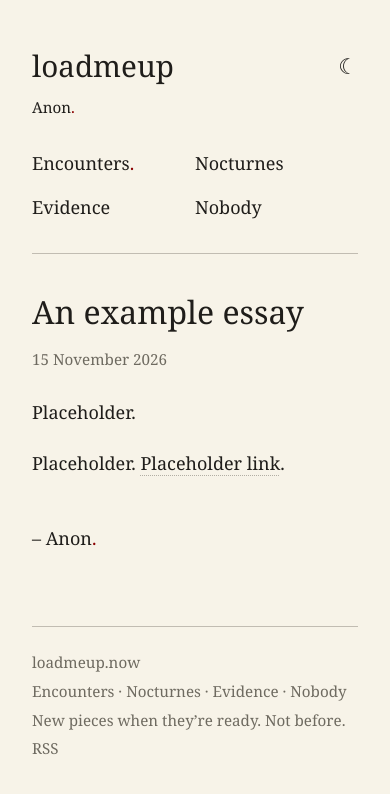
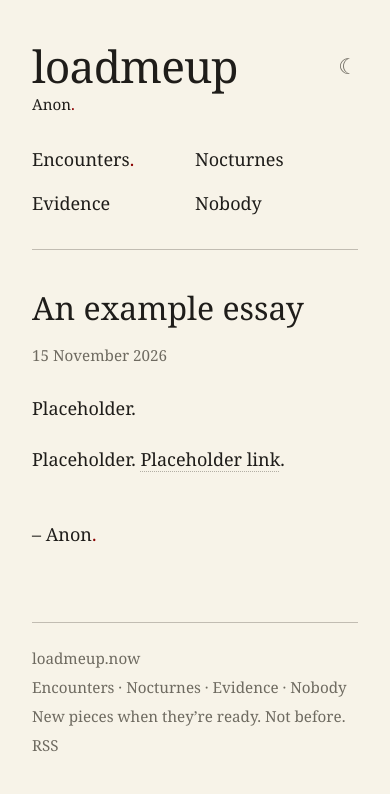
Before and after one commit to load-me-up/load-me-up, a plain HTML site: page encounters/an-example-essay.html in a window 390 px wide. Drawn offline with Linux system fonts and the light colour scheme; a web font is replaced by a local one.

Commit message:
Polish the masthead, toggle and mobile footer
Co-authored-by: load-me-up <load-me-up@users.noreply.github.com>

```diff
--- a/encounters/an-example-essay.html
+++ b/encounters/an-example-essay.html
@@ -2,7 +2,7 @@
 <html lang="en-GB">
 <head>
   <meta charset="utf-8">
-  <meta name="viewport" content="width=device-width, initial-scale=1">
+  <meta name="viewport" content="width=device-width, initial-scale=1, viewport-fit=cover">
   <meta name="format-detection" content="email=no, telephone=no, address=no">
   <title>An example essay</title>
   <meta name="color-scheme" content="light dark">
--- a/style.css
+++ b/style.css
@@ -302,18 +302,28 @@ main,
   so the page reads: top rule, body, bottom rule.
 */
 .site-header {
+  display: grid;
+  grid-template-columns: 1fr auto;
+  align-items: center;
+  column-gap: 1rem;
   padding-top: clamp(2.75rem, 8vw, 5.5rem);
   padding-bottom: 1.75rem;
   margin-bottom: 3rem;
   border-bottom: 1px solid color-mix(in srgb, var(--grey) 40%, transparent);
 }
 
+/*
+  The wordmark. On the home page it is the h1, elsewhere a p;
+  the class sets the size either way. It outranks the page titles.
+*/
 .masthead {
+  grid-column: 1;
+  grid-row: 1;
   margin: 0;
-  font-size: clamp(1.85rem, 1.3rem + 1.6vw, 2.4rem);
+  font-size: clamp(2.775rem, 1.95rem + 2.4vw, 3.6rem);
   font-weight: 400;
-  letter-spacing: 0;
-  line-height: 1.1;
+  letter-spacing: -0.02em;
+  line-height: 1;
   text-transform: none;
 }
 
@@ -333,17 +343,21 @@ main,
 }
 
 .strapline {
-  margin: 0.45rem 0 1.85rem;
+  grid-column: 1 / -1;
+  grid-row: 2;
+  margin: 0.2rem 0 1.85rem;
   color: var(--ink);
   font-size: 0.95rem;
 }
 
+/* The nav and the toggle are placed in the header's grid directly. */
 .site-tools {
-  display: flex;
-  flex-wrap: wrap;
-  align-items: baseline;
-  justify-content: space-between;
-  gap: 0.75rem 1.5rem;
+  display: contents;
+}
+
+.site-nav {
+  grid-column: 1 / -1;
+  grid-row: 3;
 }
 
 .site-nav ul {
@@ -399,16 +413,18 @@ main,
   Negative margins keep the bigger box from moving the layout.
 */
 .theme-toggle {
+  grid-column: 2;
+  grid-row: 1;
   display: inline-flex;
   align-items: center;
   justify-content: center;
   min-width: 44px;
   min-height: 44px;
-  margin: -12px -12px -12px 0;
+  margin: 0 -12px 0 0;
   padding: 0;
   border: 0;
   background: none;
-  color: var(--ink);
+  color: var(--grey);
   font-family: var(--font-body), "Segoe UI Symbol", "Apple Symbols", "Noto Sans Symbols2", "Noto Sans Symbols 2", "DejaVu Sans", serif;
   font-size: 1.35rem;
   font-weight: 400;
@@ -418,43 +434,18 @@ main,
 }
 
 /*
-  Phones. The toggle moves up beside the masthead, and the four
-  doors sit in a two-by-two grid without separators. The hidden
-  dots stay, so the current page's red dot does not shift anything.
+  Phones. The four doors sit in a two-by-two grid without
+  separators. The hidden dots stay, so the current page's red dot
+  does not shift anything.
 */
 @media (max-width: 599px) {
   .site-header {
-    display: grid;
-    grid-template-columns: 1fr auto;
-    align-items: center;
     padding-bottom: 1.5rem;
     margin-bottom: 2.5rem;
   }
 
-  .masthead {
-    grid-column: 1;
-    grid-row: 1;
-  }
-
   .strapline {
-    grid-column: 1 / -1;
-    grid-row: 2;
     margin-bottom: 1.25rem;
-  }
-
-  .site-tools {
-    display: contents;
-  }
-
-  .theme-toggle {
-    grid-column: 2;
-    grid-row: 1;
-    margin: 0 -12px 0 0;
-  }
-
-  .site-nav {
-    grid-column: 1 / -1;
-    grid-row: 3;
   }
 
   .site-nav ul {
@@ -496,11 +487,6 @@ h1 {
   letter-spacing: 0;
   line-height: 1.15;
   text-wrap: balance;
-}
-
-.masthead {
-  /* The home h1 uses this class. Keep the masthead size. */
-  font-size: clamp(1.85rem, 1.3rem + 1.6vw, 2.4rem);
 }
 
 .dateline {
@@ -768,6 +754,13 @@ hr::before {
   font-size: 0.95rem;
 }
 
+/* Clear Safari's floating address bar on phones. */
+@media (max-width: 599px) {
+  .site-footer {
+    padding-bottom: calc(5rem + env(safe-area-inset-bottom));
+  }
+}
+
 .site-footer a,
 .site-footer a:visited {
   color: var(--grey);
```
Also changed, not shown: encounters/index.html (+1 -1 lines), evidence/index.html (+1 -1 lines), index.html (+1 -1 lines), nobody.html (+1 -1 lines), nocturnes/an-example-poem.html (+1 -1 lines), nocturnes/index.html (+1 -1 lines).
